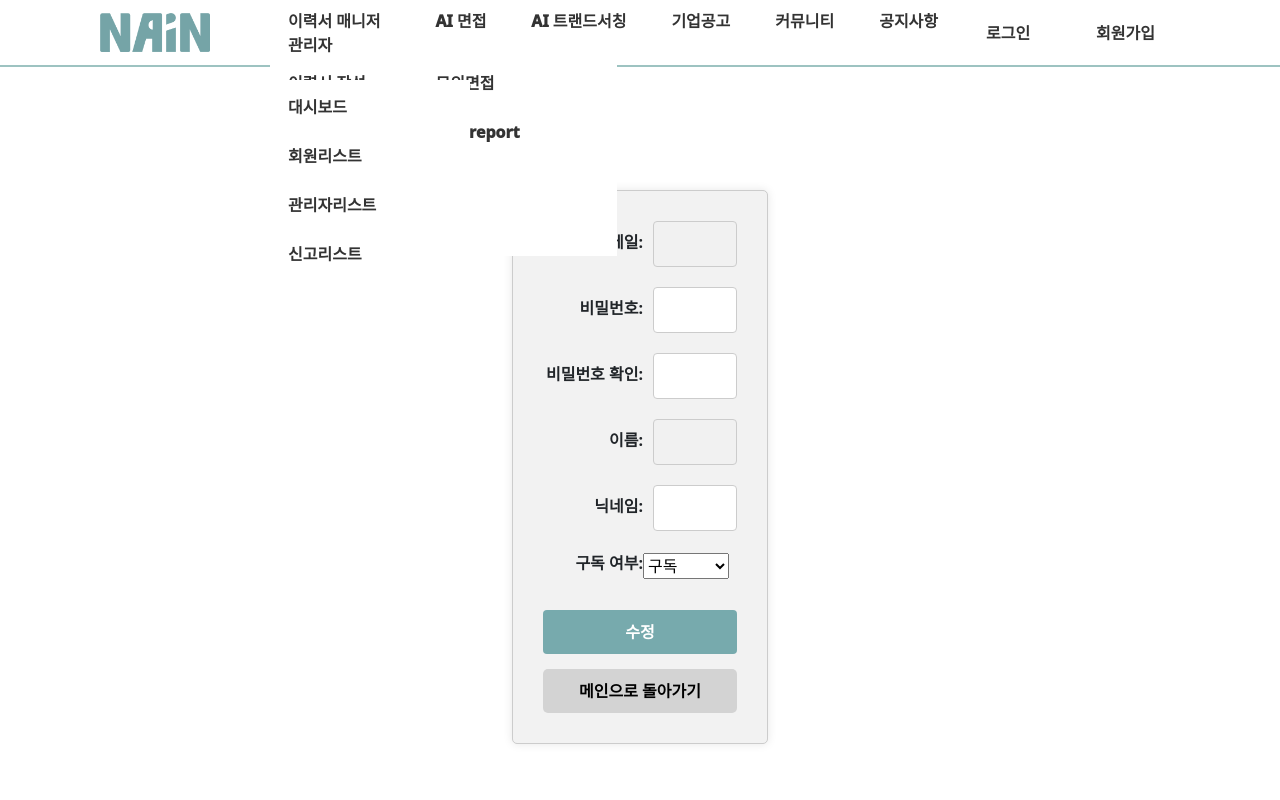
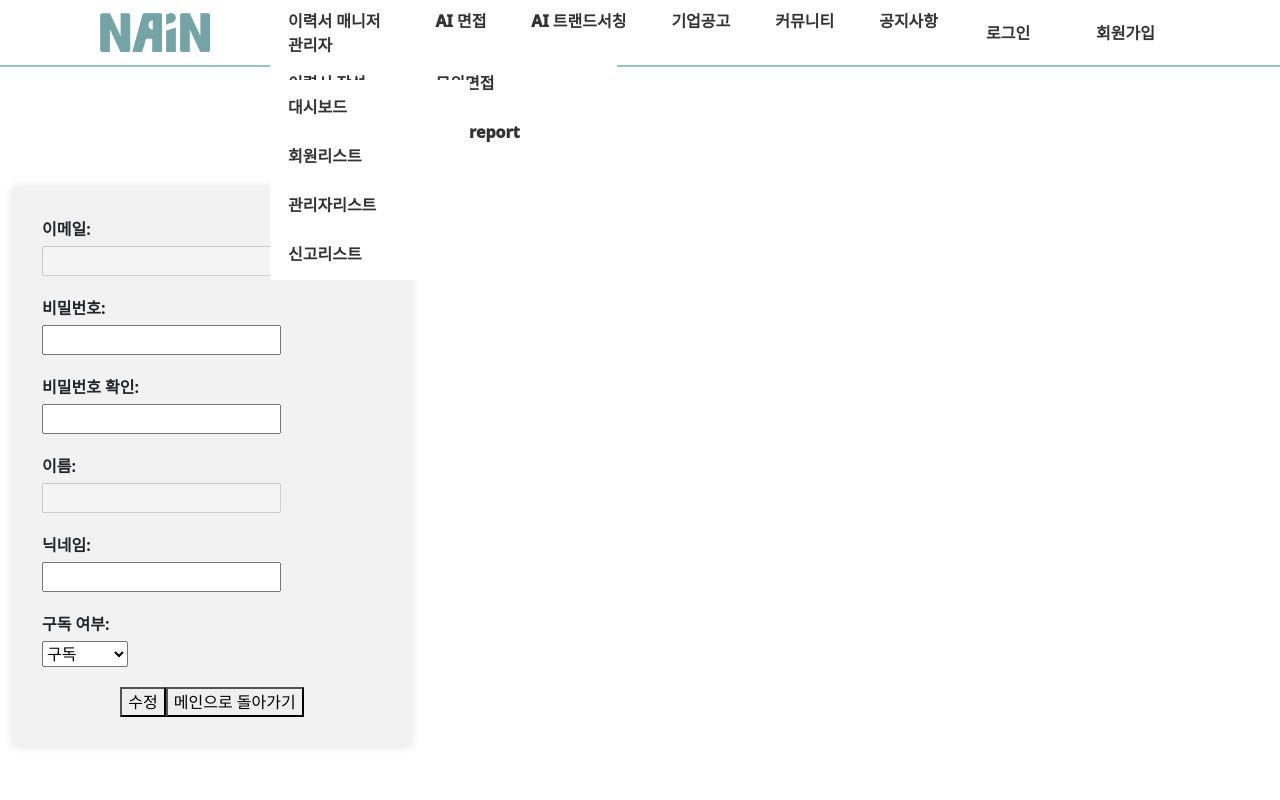
Before and after one commit to minsik99/nainReact, a Next.js app: page /member/myinfo in a window 1280 px wide. Shown: the top 800 px of the page. Built offline with nearby package versions, Linux system fonts and the light colour scheme; no server answers.

Commit message:
24_06_21_10:30 멤버 로그인, 카카오로그인,로그아웃 전체 CSS 코드 수정

```diff
--- a/src/components/member/KakaoLogin.jsx
+++ b/src/components/member/KakaoLogin.jsx
@@ -1,4 +1,5 @@
 import React from 'react';
+import styles from "../../styles/member/member.module.css"
 
 const KakaoLogin = () => {
     const handleLogin = () => {
@@ -18,7 +19,7 @@ const KakaoLogin = () => {
     }
 
     return (
-        <div className="button-container">
+        <div className={styles.buttonContainer}>
             <button onClick={handleLogin}>카카오 로그인</button>
         </div>
     );
--- a/src/components/member/KakaoSignup.jsx
+++ b/src/components/member/KakaoSignup.jsx
@@ -1,4 +1,5 @@
 import React from 'react';
+import styles from "../../styles/member/member.module.css"
 
 const KakaoSignup = () => {
     const handleSignup = () => {
@@ -10,7 +11,7 @@ const KakaoSignup = () => {
     };
 
     return (
-        <div className="button-container">
+        <div className={styles.buttonContainer}>
             <button onClick={handleSignup}>카카오 회원가입</button>
         </div>
     );
--- a/src/pages/_app.js
+++ b/src/pages/_app.js
@@ -4,8 +4,6 @@ import "../styles/global.css";
 import "../styles/resume/myresume.css";
 import "../styles/resume/AcceptedKeyword.module.css";
 import "../styles/manager/manager.css";
-import "../styles/interview/interview.css";
-import "../styles/member/member.css";
 import Head from "next/head";
 import { QueryClient, QueryClientProvider } from "react-query"; // 리액트 쿼리에서 필요한 모듈을 추가로 불러옵니다.
 import NavigationBar from "../components/layouts/navigationBar";
--- a/src/pages/member/index.jsx
+++ b/src/pages/member/index.jsx
@@ -2,6 +2,8 @@
 
 // eslint-disable-next-line no-unused-vars
 import SignUpForm from "/src/components/member/signup"
+import styles from "../../styles/member/member.module.css";
+
 
 const Index = () => {
     return (
--- a/src/pages/member/login.jsx
+++ b/src/pages/member/login.jsx
@@ -1,6 +1,7 @@
 import React from "react";
 import { observer } from "mobx-react";
 import LoginForm from "../../components/login/LoginForm";
+import styles from "../../styles/member/member.module.css";
 
 
 
--- a/src/pages/member/myinfo.jsx
+++ b/src/pages/member/myinfo.jsx
@@ -2,6 +2,7 @@ import React, {useEffect, useState} from "react";
 import { useMutation } from 'react-query';
 import { useRouter } from "next/router";
 import axios from "axios";
+import styles from "../../styles/member/member.module.css";
 
 const myinfo = () => {
     const router = useRouter();
@@ -81,9 +82,9 @@ const myinfo = () => {
     };
 
     return (
-        <div className="center-div">
-            <form className="form" onSubmit={handleSubmit}>
-                <div className="form-group">
+        <div className={styles.centerDiv}>
+            <form className={styles.form} onSubmit={handleSubmit}>
+                <div className={styles.formGroup}>
                     <label htmlFor="email">이메일:</label>
                     <input
                         type="email"
@@ -94,7 +95,7 @@ const myinfo = () => {
                         disabled
                         />
                 </div>
-                <div className="form-group">
+                <div className={styles.formGroup}>
                     <label htmlFor="password">비밀번호:</label>
                     <input
                         type="password"
@@ -105,7 +106,7 @@ const myinfo = () => {
                         required
                         />
                 </div>
-                <div className="form-group">
+                <div className={styles.formGroup}>
                     <label htmlFor="confirmPwd">비밀번호 확인:</label>
                     <input
                         type="password"
@@ -116,7 +117,7 @@ const myinfo = () => {
                         required
                         />
                 </div>
-                <div className="form-group">
+                <div className={styles.formGroup}>
                     <label htmlFor="name">이름:</label>
                     <input
                         type="text"
@@ -127,7 +128,7 @@ const myinfo = () => {
                         disabled
                         />
                 </div>
-                <div className="form-group">
+                <div className={styles.formGroup}>
                     <label htmlFor="nickName">닉네임:</label>
                     <input
                         type="text"
@@ -138,7 +139,7 @@ const myinfo = () => {
                         required
                         />
                 </div>
-                <div className="form-group">
+                <div className={styles.formGroup}>
                     <label htmlFor="subscribe">구독 여부:</label>
                     <select
                         id="subscribe"
@@ -151,7 +152,7 @@ const myinfo = () => {
                         <option value="false">구독 취소</option>
                     </select>
                 </div>
-                <div className="button-container">
+                <div className={styles.buttonContainer}>
                     {updateMyinfoMutation.isLoading ? (
                         //수정 중일 때는 로딩 텍스트를 표시합니다.
                         <p>수정 중...</p>
@@ -162,25 +163,6 @@ const myinfo = () => {
                         <button id="mainButton" onClick={goToMain}>메인으로 돌아가기</button>
                 </div>
             </form>
-            <style jsx>{`
-                .button-container {
-                    display: flex;
-                    flex-direction: column;
-                    gap: 5px;
-                }
-                #mainButton {
-                background-color: lightgray; /* 버튼의 배경색을 밝은 회색으로 변경 */
-                color: black; /* 버튼 텍스트 색상 */
-                border: none; /* 버튼 테두리 제거 */
-                padding: 10px 20px; /* 버튼 안쪽 여백 조정 */
-                font-size: 16px; /* 버튼 텍스트 크기 조정 */
-                cursor: pointer; /* 커서를 포인터로 변경 */
-                border-radius: 5px; /* 버튼 모서리를 둥글게 변경 */
-                }
-                #mainButton:hover {
-                background-color: darkgray; /* 버튼에 마우스를 올렸을 때 색상 변경 */
-                }
-            `}</style>
         </div>
     );
 };
--- a/src/pages/member/signUpForm.jsx
+++ b/src/pages/member/signUpForm.jsx
@@ -3,6 +3,7 @@ import {signUp} from "../../api/user";
 import { useRouter } from 'next/router';
 import {handleAxiosError} from "../../api/errorAxiosHandle";
 import KakaoSignup from "../../components/member/KakaoSignup";
+import styles from "../../styles/member/member.module.css";
 
 
 const SignUpForm = () => {
--- a/src/pages/member/success.jsx
+++ b/src/pages/member/success.jsx
@@ -2,6 +2,7 @@ import React, { useEffect, useContext } from 'react';
 import { useRouter } from 'next/router';
 import {authStore} from "../../stores/authStore";
 import { AuthContext } from '../../api/authContext';
+import styles from "../../styles/member/member.module.css";
 
 
 const LoginSuccess = () => {
--- a/src/styles/member/member.css
+++ b/src/styles/member/member.module.css
@@ -1,4 +1,4 @@
-.center-div {
+.centerDiv {
     display: flex;
     justify-content: center;
     align-items: center;
@@ -13,17 +13,17 @@
     box-shadow: 0 0 10px rgba(0, 0, 0, 0.1);
   }
 
-  .form-group {
+  .formGroup {
     margin-bottom: 20px;
   }
 
-  label {
+  .formGroup label {
     display: block;
     font-weight: bold;
     margin-bottom: 5px;
   }
 
-  input {
+  .input {
     width: 100%;
     padding: 10px;
     border: 1px solid #ccc;
@@ -31,27 +31,11 @@
     box-sizing: border-box;
   }
 
-  .button-container {
+  .buttonContainer {
     text-align: center;
   }
 
-  button {
-    background-color: #77AAAD;
-    color: white;
-    padding: 10px 20px;
-    border: none;
-    border-radius: 4px;
-    cursor: pointer;
-    width: 100%;
-    font-weight: bold;
-    transition: background-color 0.3s ease;
-  }
-
-  button:hover {
-    background-color: #3E8E87; /* 약간 더 어두운 보라색 */
-  }
-
-  p {
+  .p {
     text-align: center;
     color: #6200ee; /* 로딩 텍스트 색상도 보라색 */
     font-weight: bold;
```
Also changed, not shown: src/components/login/loginForm.jsx (+7 -5 lines).
